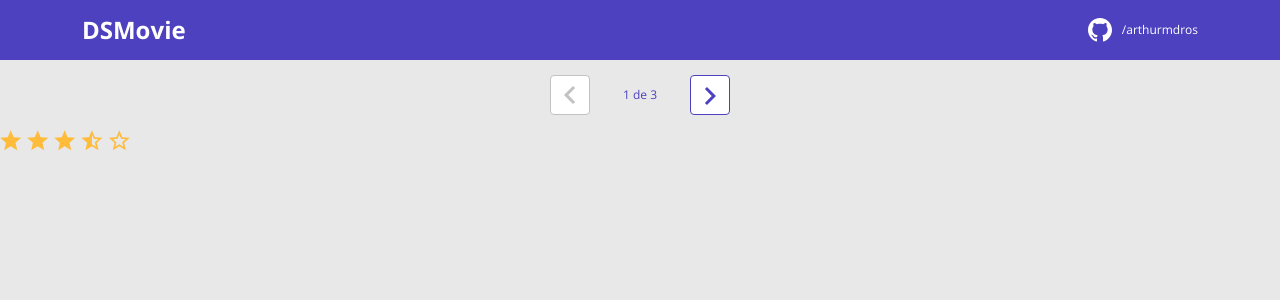
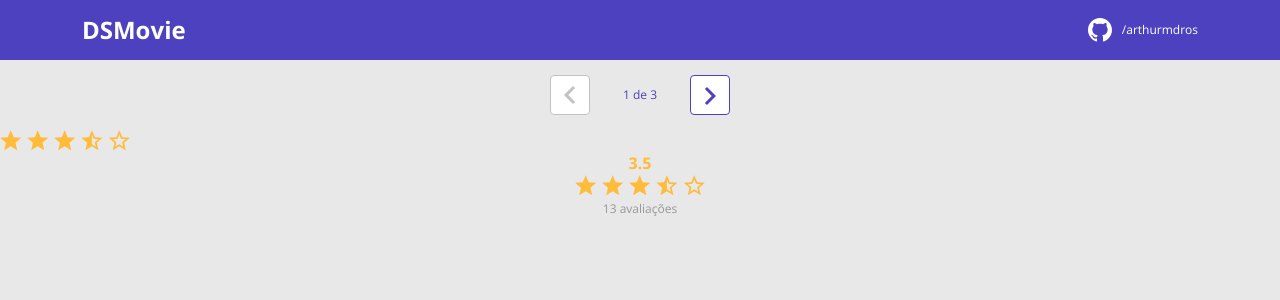
Before and after one commit to arthurmdros/dsmovie, a React (Create React App) app in the folder frontend/: page / in a window 1280 px wide. Shown: the top 300 px of the page. Built offline with nearby package versions, Linux system fonts and the light colour scheme.

Commit message:
Adding MovieScore component

```diff
--- /dev/null
+++ b/frontend/src/components/MovieScore/index.tsx
@@ -0,0 +1,16 @@
+import MovieStars from "components/MovieStars";
+import './styles.css';
+
+function MovieScore(){
+    const score = 3.5;
+    const count = 13;
+    return(
+        <div className="dsmovie-score-container">
+            <p className="dsmovie-score-value">{score > 0 ? score.toFixed(1)  : '-'}</p>
+            <MovieStars />
+            <p className="dsmovie-score-count">{count} avaliações</p>
+        </div>
+    );
+}
+
+export default MovieScore;
--- /dev/null
+++ b/frontend/src/components/MovieScore/styles.css
@@ -0,0 +1,18 @@
+.dsmovie-score-container {
+    display: flex;
+    flex-direction: column;
+    align-items: center;
+}
+
+.dsmovie-score-value {
+    margin: 0;
+    color: #FFBB3A;
+    font-size: 16px;
+    font-weight: 700;
+}
+
+.dsmovie-score-count {
+    font-size: 12px;
+    color: #989898;
+    margin: 4px 0 10px 0;
+}
--- a/frontend/src/pages/Listing/index.tsx
+++ b/frontend/src/pages/Listing/index.tsx
@@ -1,3 +1,4 @@
+import MovieScore from "components/MovieScore";
 import MovieStars from "components/MovieStars";
 import Pagination from "components/Pagination";
 
@@ -6,6 +7,7 @@
       <>
         <Pagination/>
         <MovieStars/>
+        <MovieScore/>
       </>
     );
 }
```
